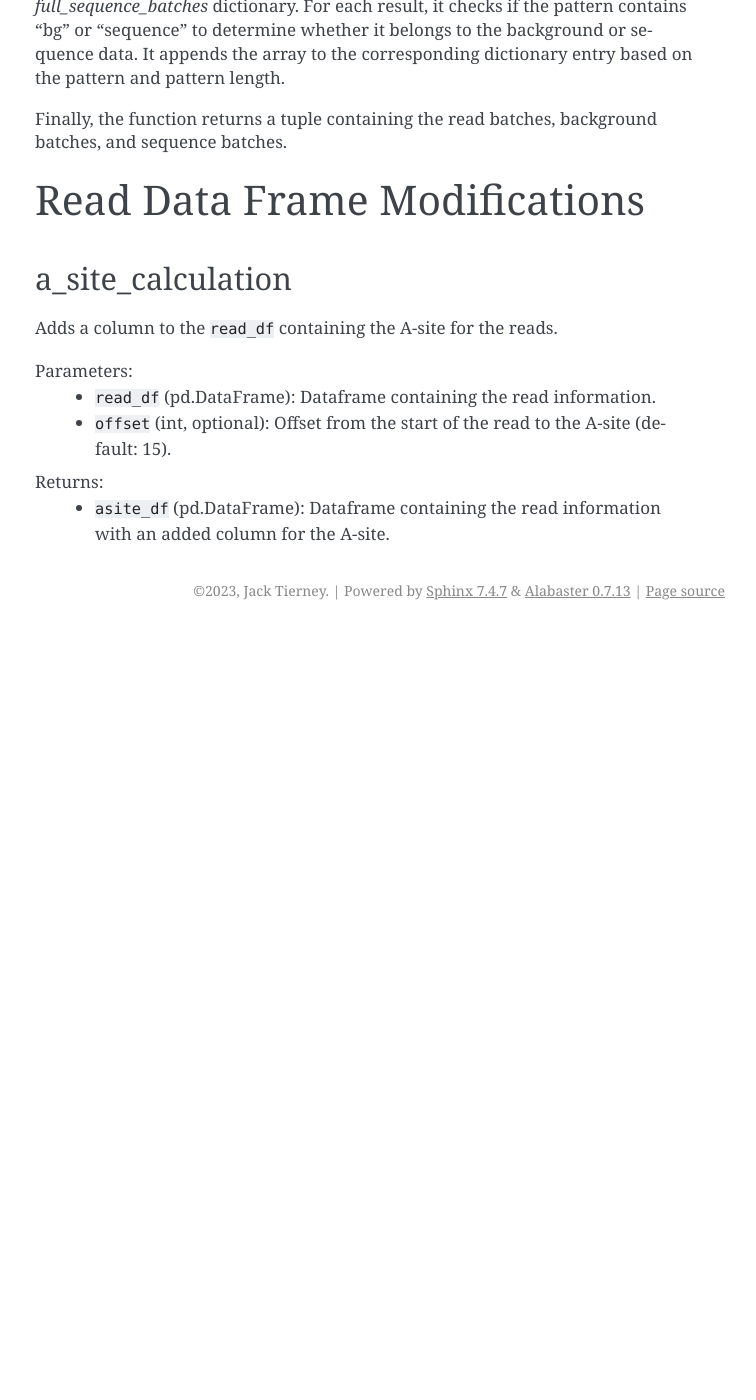
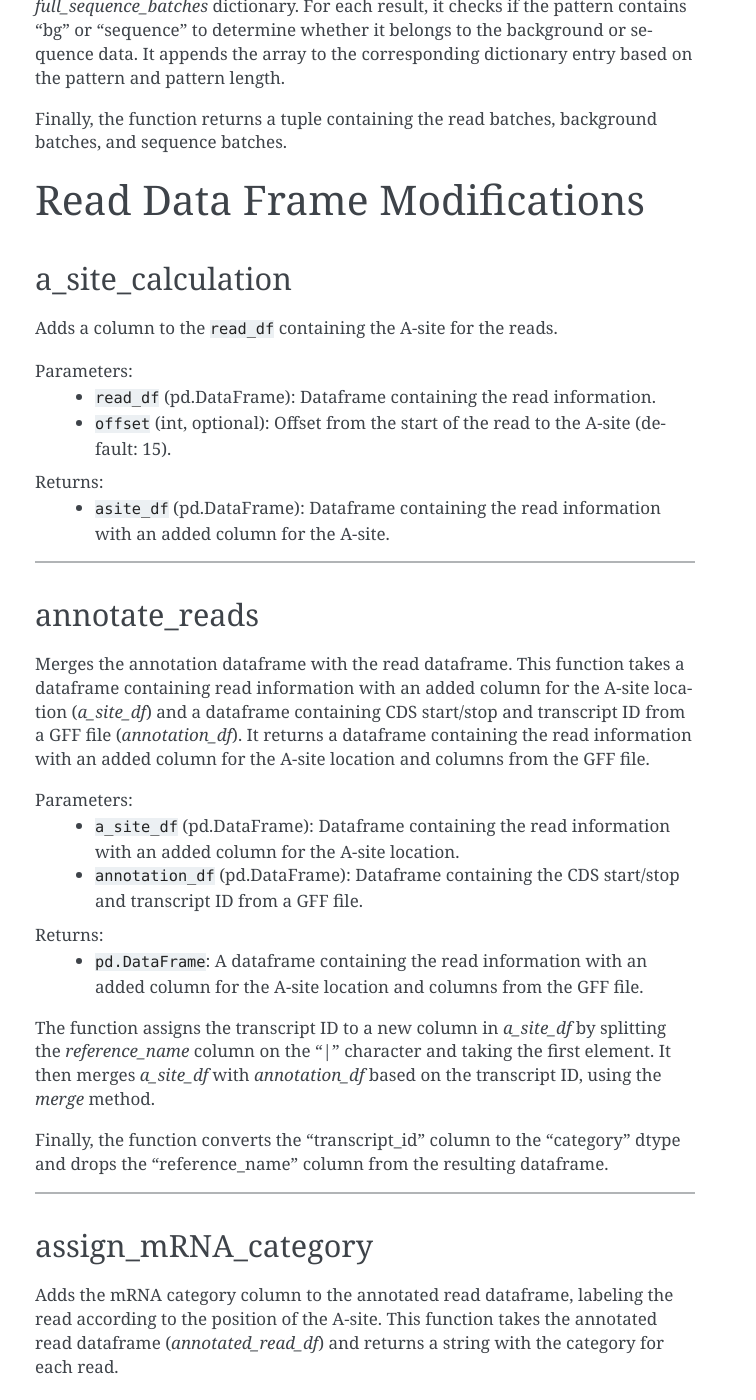
Before and after one commit to JackCurragh/RiboMetric, a Sphinx documentation site: the page built from docs/functions.rst, in a window 1280 px wide and 1400 px high, scrolled down 5305 px. Shown: the whole window, without its empty margins (385-1141 px from the left). Built offline with Sphinx 7.4.7, drawn with Linux system fonts in a browser that asks for light colours; pages that are not in the unit, such as notebooks, are missing from menus; before the commit the page ends 5935 px from its top, so only the background shows below that; some of the changed text lies outside the part shown.

Commit message:
Added annotate_reads and assign mRNA category

```diff
--- a/docs/functions.rst
+++ b/docs/functions.rst
@@ -6,8 +6,8 @@ Table of Contents
     :backlinks: top
     :depth: 2
 
-File Parsing
-=============
+File Parsing (file_parser.py)
+=================
 
 parse_bam
 ---------------
@@ -171,3 +171,40 @@ Parameters:
 
 Returns:
     - ``asite_df`` (pd.DataFrame): Dataframe containing the read information with an added column for the A-site.
+
+----
+
+annotate_reads
+---------------
+
+Merges the annotation dataframe with the read dataframe. This function takes a dataframe containing read information with an added column for the A-site location (`a_site_df`) and a dataframe containing CDS start/stop and transcript ID from a GFF file (`annotation_df`). It returns a dataframe containing the read information with an added column for the A-site location and columns from the GFF file.
+
+Parameters:
+    - ``a_site_df`` (pd.DataFrame): Dataframe containing the read information with an added column for the A-site location.
+    - ``annotation_df`` (pd.DataFrame): Dataframe containing the CDS start/stop and transcript ID from a GFF file.
+
+Returns:
+    - ``pd.DataFrame``: A dataframe containing the read information with an added column for the A-site location and columns from the GFF file.
+
+The function assigns the transcript ID to a new column in `a_site_df` by splitting the `reference_name` column on the "|" character and taking the first element. It then merges `a_site_df` with `annotation_df` based on the transcript ID, using the `merge` method.
+
+Finally, the function converts the "transcript_id" column to the "category" dtype and drops the "reference_name" column from the resulting dataframe.
+
+----
+
+assign_mRNA_category
+---------------
+
+Adds the mRNA category column to the annotated read dataframe, labeling the read according to the position of the A-site. This function takes the annotated read dataframe (`annotated_read_df`) and returns a string with the category for each read.
+
+Parameters:
+    - ``annotated_read_df``: Dataframe with read data, added A-site positions, and joined with `annotation_df`.
+
+Returns:
+    - ``str``: The mRNA category for the read (one of ["five_leader", "start_codon", "CDS", "stop_codon", "three_trailer"]).
+
+The function calculates the mRNA category based on the A-site position and CDS start/stop values using conditional statements. The conditions compare the A-site position with the CDS start and end positions, and the choices represent the corresponding mRNA categories.
+
+The `np.select` function is used to apply the conditions and choices to each row of the dataframe, assigning the appropriate mRNA category to the "mRNA_category" column.
+
+Finally, the function converts the "mRNA_category" column to the "category" dtype and returns the annotated read dataframe.
```
